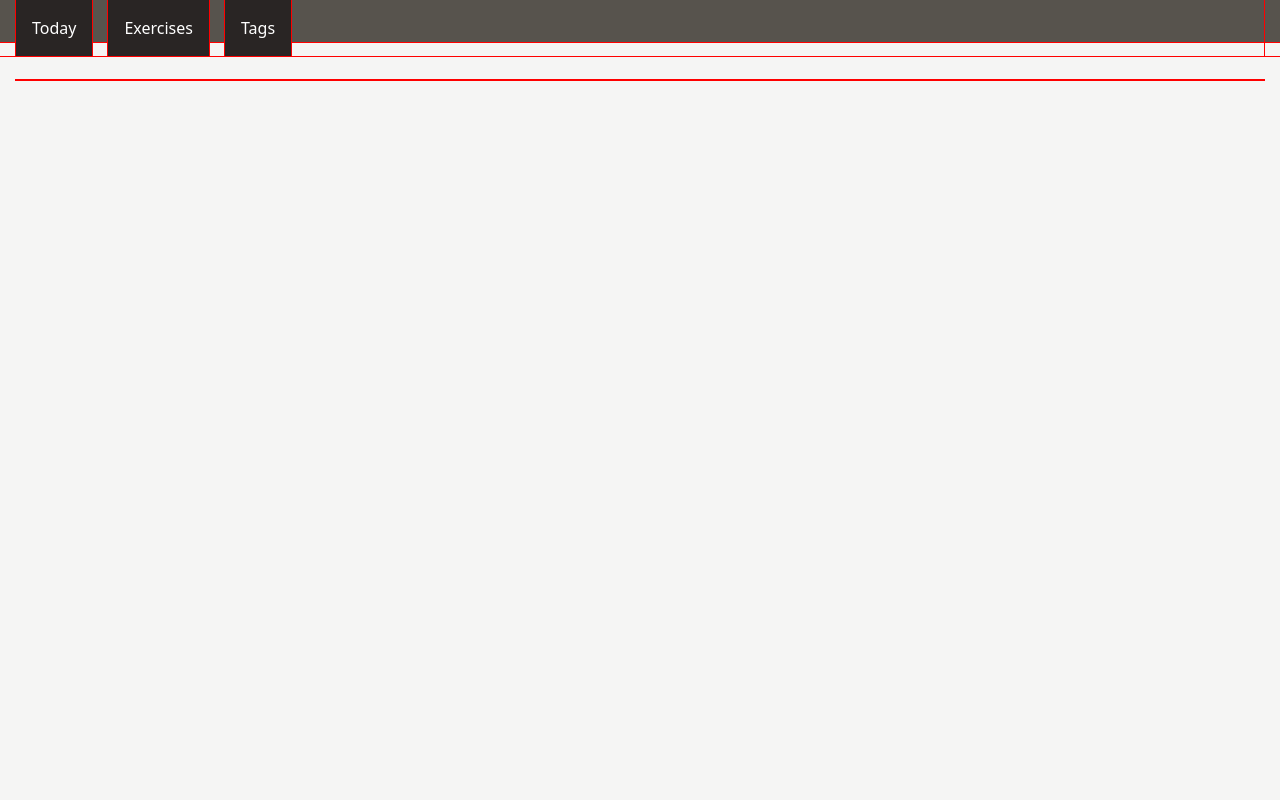
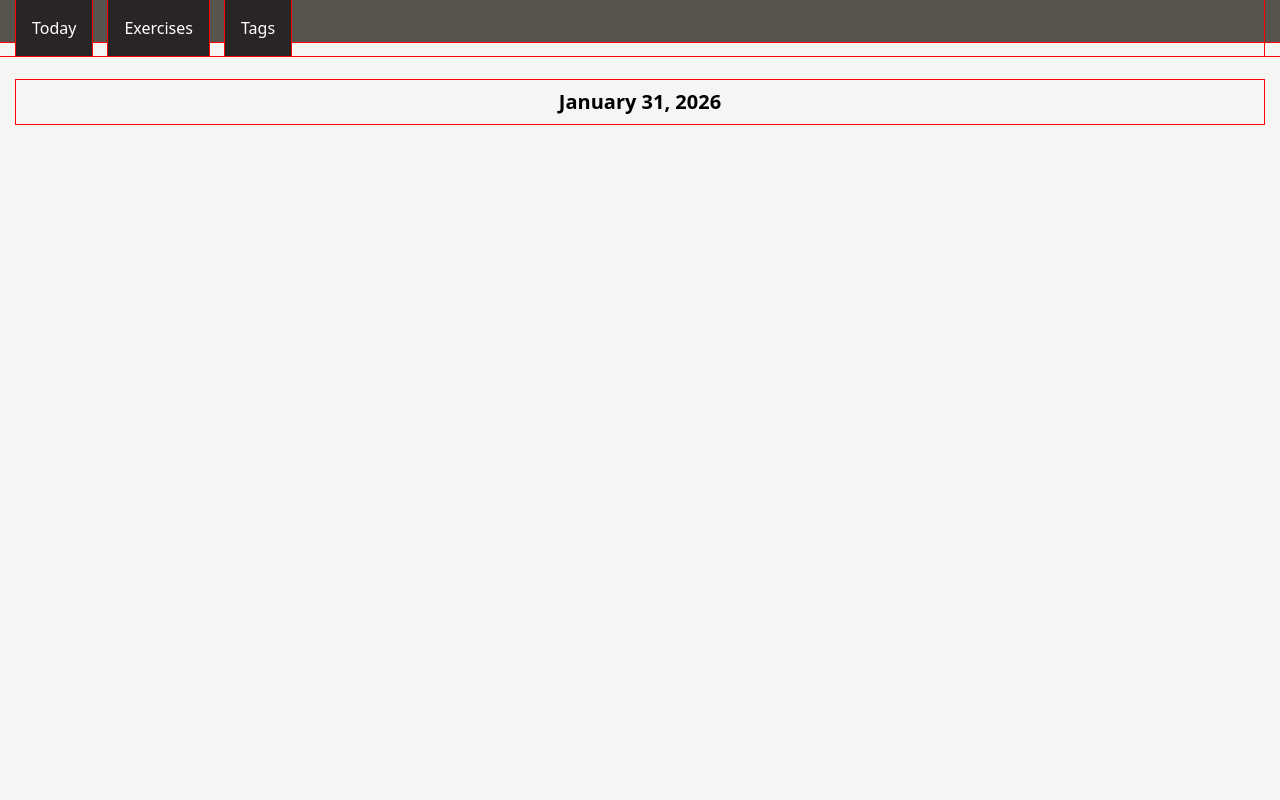
Before and after one commit to sininen-blue/workout-log, a Django app: page / in a window 1280 px wide. Run offline with Django 5.2, Linux system fonts and the light colour scheme; data that the repository does not hold is empty.

Commit message:
tailwind stuff

```diff
--- a/src/workout_log/static/css/output.css
+++ b/src/workout_log/static/css/output.css
@@ -15,6 +15,10 @@
     --color-stone-900: oklch(21.6% 0.006 56.043);
     --color-white: #fff;
     --spacing: 0.25rem;
+    --text-xl: 1.25rem;
+    --text-xl--line-height: calc(1.75 / 1.25);
+    --font-weight-semibold: 600;
+    --font-weight-bold: 700;
     --default-font-family: var(--font-sans);
     --default-mono-font-family: var(--font-mono);
   }
@@ -240,8 +283,21 @@
   .flex-wrap {
     flex-wrap: wrap;
   }
+  .items-center {
+    align-items: center;
+  }
+  .justify-center {
+    justify-content: center;
+  }
+  .gap-2 {
+    gap: calc(var(--spacing) * 2);
+  }
   .gap-4 {
     gap: calc(var(--spacing) * 4);
+  }
+  .border {
+    border-style: var(--tw-border-style);
+    border-width: 1px;
   }
   .bg-stone-100 {
     background-color: var(--color-stone-100);
@@ -261,8 +317,26 @@
   .bg-stone-900 {
     background-color: var(--color-stone-900);
   }
+  .p-1 {
+    padding: calc(var(--spacing) * 1);
+  }
+  .p-2 {
+    padding: calc(var(--spacing) * 2);
+  }
   .p-4 {
     padding: calc(var(--spacing) * 4);
+  }
+  .text-xl {
+    font-size: var(--text-xl);
+    line-height: var(--tw-leading, var(--text-xl--line-height));
+  }
+  .font-bold {
+    --tw-font-weight: var(--font-weight-bold);
+    font-weight: var(--font-weight-bold);
+  }
+  .font-semibold {
+    --tw-font-weight: var(--font-weight-semibold);
+    font-weight: var(--font-weight-semibold);
   }
   .text-wrap {
     text-wrap: wrap;
@@ -270,10 +344,22 @@
   .text-white {
     color: var(--color-white);
   }
+  .underline {
+    text-decoration-line: underline;
+  }
   .outline {
     outline-style: var(--tw-outline-style);
     outline-width: 1px;
   }
+}
+@property --tw-border-style {
+  syntax: "*";
+  inherits: false;
+  initial-value: solid;
+}
+@property --tw-font-weight {
+  syntax: "*";
+  inherits: false;
 }
 @property --tw-outline-style {
   syntax: "*";
@@ -283,6 +369,8 @@
 @layer properties {
   @supports ((-webkit-hyphens: none) and (not (margin-trim: inline))) or ((-moz-orient: inline) and (not (color:rgb(from red r g b)))) {
     *, ::before, ::after, ::backdrop {
+      --tw-border-style: solid;
+      --tw-font-weight: initial;
       --tw-outline-style: solid;
     }
   }
--- a/src/workout_log/templates/set/index.html
+++ b/src/workout_log/templates/set/index.html
@@ -1,11 +1,13 @@
 {% extends 'base.html' %}
 {% block title %}Daily Log{% endblock %}
 {% block content %}
+    <h1 class="flex items-center justify-center text-xl font-bold p-2">{% now "F j, Y" %}</h1>
     {% if tags %}
-        <ul>
+        <ul class="flex flex-row flex-wrap w-full items-center justify-center gap-2">
             {% for tag in tags %}
                 <li>
-                    <a href="{% url 'tag:show' tag.id %}">{{ tag.name }}</a>
+                    <a href="{% url 'tag:show' tag.id %}"
+                       class="bg-stone-200 p-1 w-40 h-40 flex items-center justify-center">{{ tag.name }}</a>
                 </li>
             {% endfor %}
         </ul>
```
Also changed, not shown: other parts of src/workout_log/static/css/output.css (+39 -0 lines).
